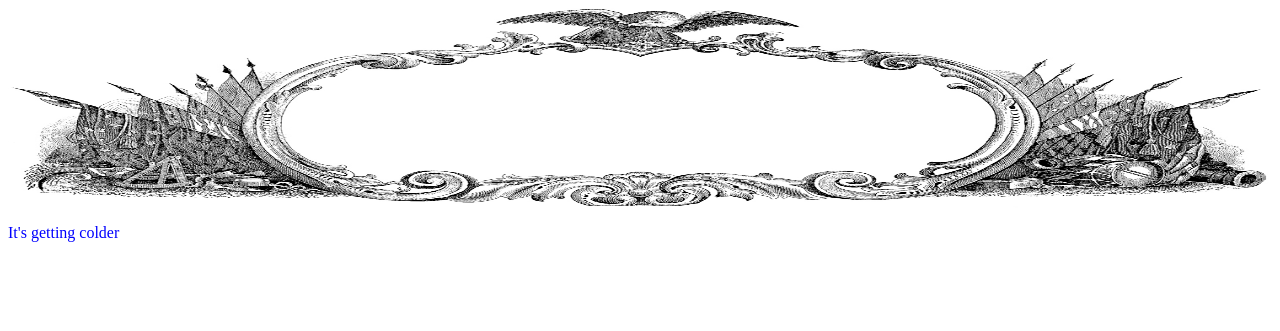
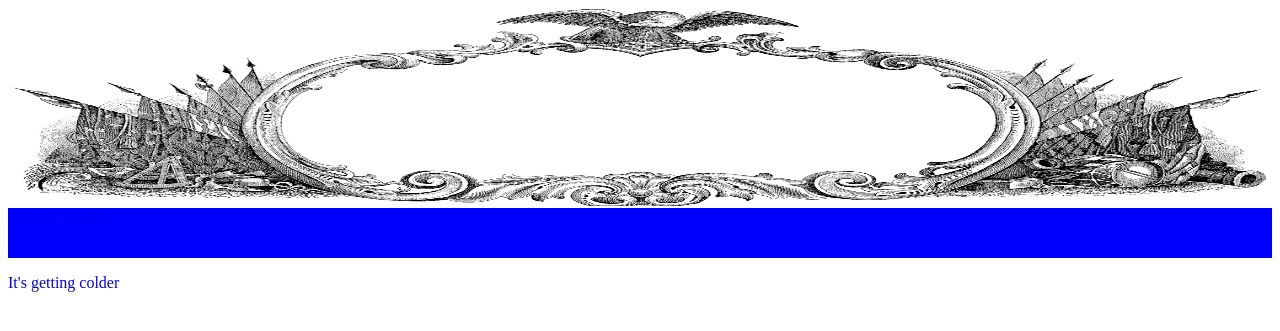
Before and after one commit to demidude93/demidude93.github.io, a PHP site: page /welcome/index.html in a window 1280 px wide. Shown: the top 331 px of the page. Run offline with PHP 8.4, Linux system fonts and the light colour scheme.

Commit message:
weather link

```diff
--- a/welcome/index.html
+++ b/welcome/index.html
@@ -11,6 +11,9 @@
 			<img src="../images/header.jpg" class="header_image">
 
 		</div>
+		<div class="header_container">
+			<a href="http://www.theweathernetwork.com/weather/canada/ontario/hamilton">Current Weather</a>
+		</div>
 		<div>
 			<p>
 			It's getting colder
--- a/welcome/welcome.css
+++ b/welcome/welcome.css
@@ -3,7 +3,6 @@ p {
 }
 
 .headimg_container {
-    background: red;
     height: 200px;
     width: auto;
 }
@@ -12,3 +11,9 @@ p {
 	width:100%;
 	max-height:200px;
 }
+
+.header_container {
+    background: blue;
+    height: 50px;
+    width: auto;
+}
```
